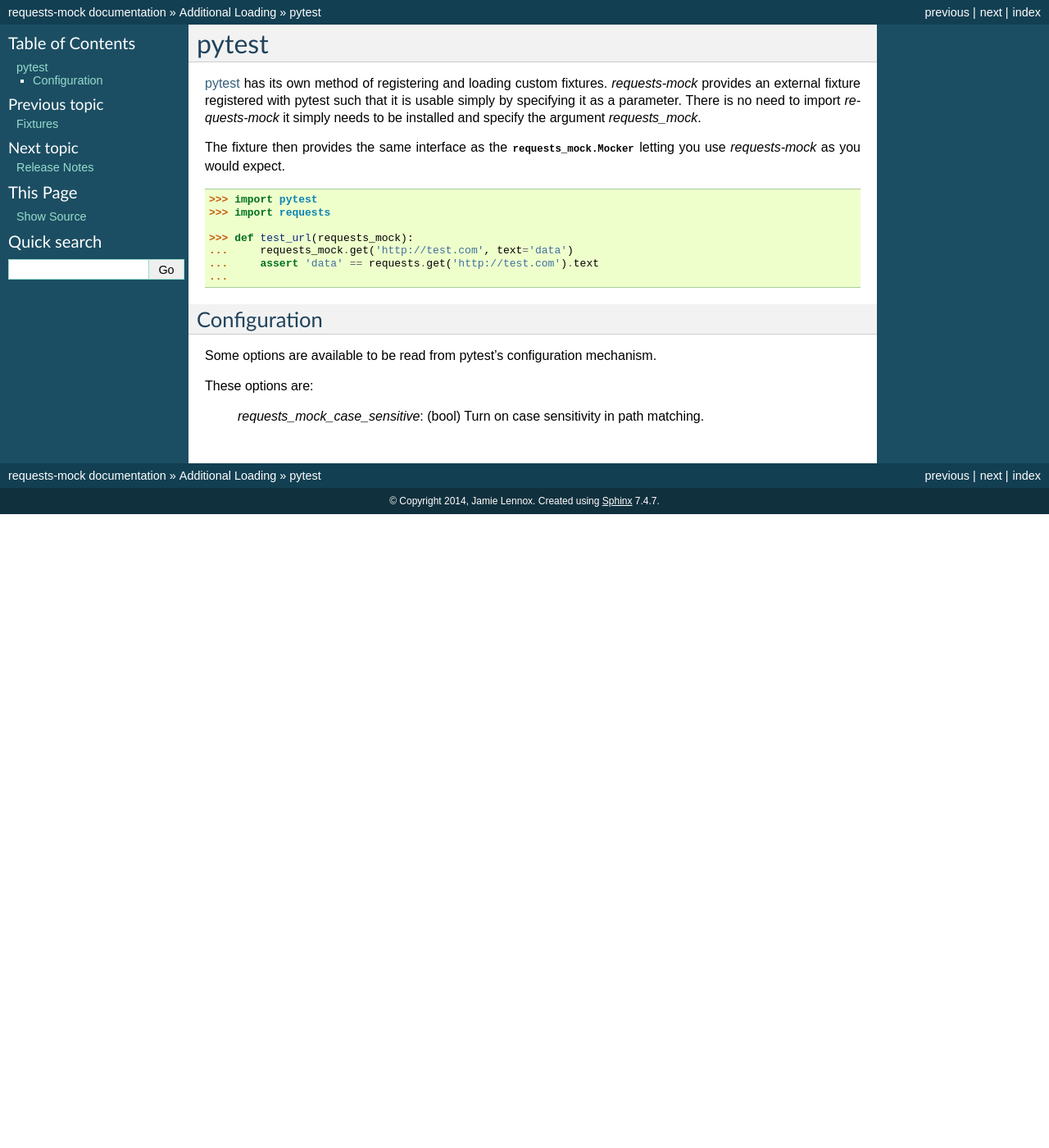
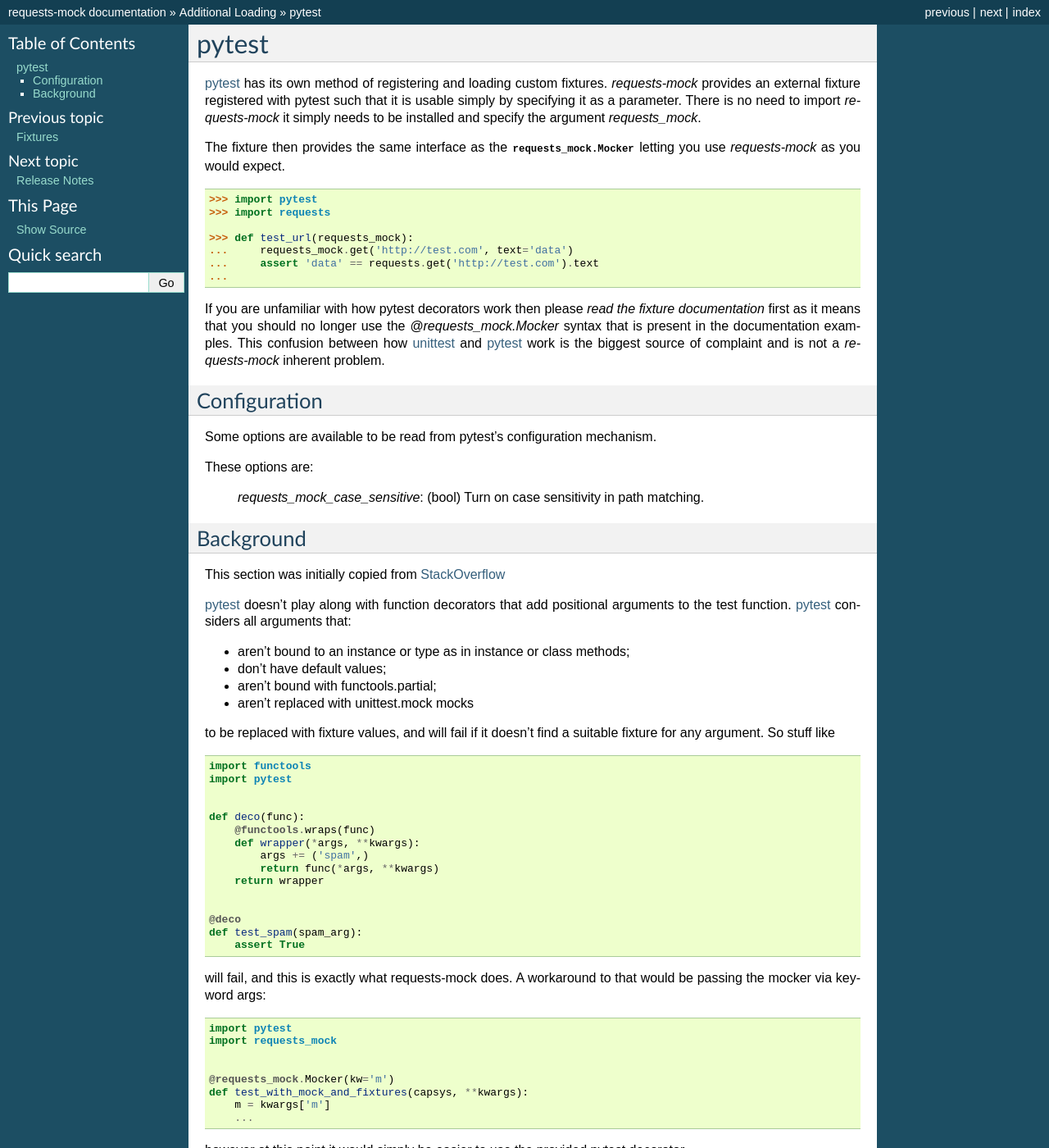
Before and after one commit to jamielennox/requests-mock, a Sphinx documentation site: the page built from doc/source/pytest.rst, in a window 1280 px wide and 1400 px high. Shown: the whole window at 82% size. Built offline with Sphinx 7.4.7, drawn with Linux system fonts in a browser that asks for light colours; pages that are not in the unit, such as notebooks, are missing from menus; the version number could not be read and is left out; some of the changed text lies outside the part shown.

Commit message:
Add background information to pytest doc
I've seen a lot of complaints about the way pytest works and so i'm
copying the response from [1] into the documentation for future use.

[1] https://stackoverflow.com/a/52065289/544047

```diff
--- a/doc/source/pytest.rst
+++ b/doc/source/pytest.rst
@@ -18,7 +18,12 @@
     ...     assert 'data' == requests.get('http://test.com').text
     ...
 
+If you are unfamiliar with how pytest decorators work then please `read the fixture documentation` first as it means that you should no longer use the `@requests_mock.Mocker` syntax that is present in the documentation examples.
+This confusion between how `unittest`_ and `pytest`_ work is the biggest source of complaint and is not a `requests-mock` inherent problem.
+
 .. _pytest: https://pytest.org
+.. _unittest: https://docs.python.org/3/library/unittest.html
+.. _read the fixture documentation: https://docs.pytest.org/en/latest/fixture.html
 
 Configuration
 =============
@@ -28,3 +33,53 @@
 These options are:
 
    `requests_mock_case_sensitive`: (bool) Turn on case sensitivity in path matching.
+
+Background
+==========
+
+This section was initially copied from `StackOverflow`_
+
+`pytest`_ doesn't play along with function decorators that add positional arguments to the test function.
+`pytest`_ considers all arguments that:
+
+- aren't bound to an instance or type as in instance or class methods;
+- don't have default values;
+- aren't bound with functools.partial;
+- aren't replaced with unittest.mock mocks
+
+to be replaced with fixture values, and will fail if it doesn't find a suitable fixture for any argument. So stuff like
+
+.. code-block:: python
+
+    import functools
+    import pytest
+
+
+    def deco(func):
+        @functools.wraps(func)
+        def wrapper(*args, **kwargs):
+            args += ('spam',)
+            return func(*args, **kwargs)
+        return wrapper
+
+
+    @deco
+    def test_spam(spam_arg):
+        assert True
+
+will fail, and this is exactly what requests-mock does. A workaround to that would be passing the mocker via keyword args:
+
+.. code-block:: python
+
+    import pytest
+    import requests_mock
+
+
+    @requests_mock.Mocker(kw='m')
+    def test_with_mock_and_fixtures(capsys, **kwargs):
+        m = kwargs['m']
+        ...
+
+however at this point it would simply be easier to use the provided pytest decorator.
+
+.. _stackoverflow: https://stackoverflow.com/a/52065289/544047
```
Also changed, not shown: 1 other file.
